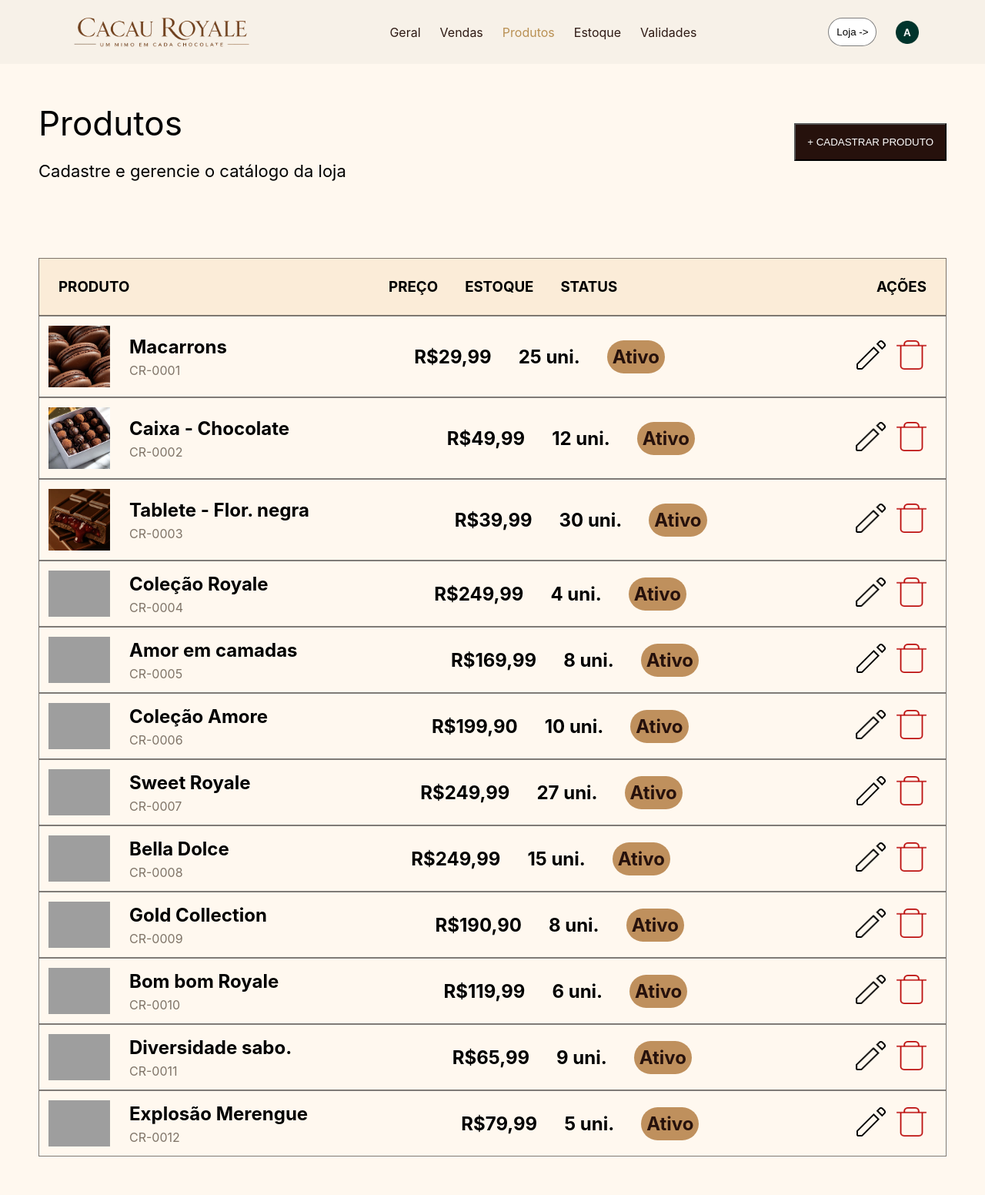
After one commit to prandineluiza/cacau-royale, a PHP site: page /produtos.html in a window 1280 px wide. The commit adds this page. Shown: the whole page at 77% size. Run offline with PHP 8.4, Linux system fonts and the light colour scheme; grey boxes are pictures that could not be loaded.

Commit message:
produtos gerais

```diff
--- /dev/null
+++ b/css/produtos.css
@@ -0,0 +1,149 @@
+*{
+    margin: 0%;
+    padding: 0%;
+}
+
+body{
+    background-color: #FFF8EF;
+    font-family: "Inter", sans-serif;
+}
+
+header{
+    background-color: #F7F1E8;
+    display: flex;
+    align-items: center;
+    justify-content: space-around;
+    .ativada{
+        color: #B99053;
+    }
+    img{
+        width: 250px;
+    }
+    nav{
+        display: flex;
+        align-items: center;
+        justify-content: space-around;
+        gap: 25px;
+    }
+    a{
+        color: #2E1A14;
+        text-decoration: none;
+        transition: 0.5s;
+        &:hover{
+            color: #B99053;
+        }
+    }
+    .adm{
+        display: flex;
+        align-items: center;
+        gap: 25px;
+        button{
+            padding: 10px;
+            background-color: #fff;
+            border: solid 1px #00000080;
+            border-radius: 30px;
+            cursor: pointer;
+        }
+        img{
+            width: 30px;
+            height: 30px;
+            cursor: pointer;
+        }
+    }
+}
+
+.produtos-gerais{
+    display: flex;
+    align-items: center;
+    justify-content: space-between;
+    padding: 50px;
+    button{
+        padding: 15px;
+        background-color: #26110C;
+        color: #fff;
+        cursor: pointer;
+    }
+}
+
+.text-prod{
+    font-size: 22px;
+    display: flex;
+    flex-direction: column;
+    gap: 22px;
+    h1{
+        font-weight: normal;
+    }
+    p{
+        font-weight: inherit;
+    }
+}
+
+.tabela{
+    display: flex;
+    flex-direction: column;
+    margin: 50px;
+}
+
+.colunas{
+    background-color: #FBECD8;
+    display: flex;
+    justify-content: space-between;
+    padding: 25px;
+    border: solid 1px #00000080;
+    .status{
+        display: flex;
+        gap: 35px;
+    }
+}
+
+.produtos{
+    display: flex;
+    flex-direction: column;
+}
+
+.prod{
+    display: flex;
+    align-items: center;
+    justify-content: space-between;
+    padding: 12px;
+    border: solid 1px #00000080;
+}
+
+.nome-prod{
+    display: flex;
+    align-items: center;
+    gap: 25px;
+    .cod-nome{
+        display: flex;
+        flex-direction: column;
+        gap: 6px;
+        p{
+            color: #7F7468;
+        }
+    }
+    img{
+        width: 80px;
+        height: auto;
+    }
+}
+
+.descricao{
+    display: flex;
+    align-items: center;
+    gap: 35px;
+    .pd-atv{
+        background-color: #BF905D;
+        color: #26110C;
+        padding: 7px;
+        border-radius: 22px;
+    }
+}
+
+.alteracao{
+    img{
+        width: 35%;
+        height: auto;
+        padding: 5px;
+        cursor: pointer;
+    }
+}
--- /dev/null
+++ b/produtos.html
@@ -0,0 +1,304 @@
+<!DOCTYPE html>
+<html lang="pt-br">
+
+<head>
+    <meta charset="UTF-8">
+    <meta name="viewport" content="width=device-width, initial-scale=1.0">
+    <link rel="preconnect" href="https://fonts.googleapis.com">
+    <link rel="preconnect" href="https://fonts.gstatic.com" crossorigin>
+    <link
+        href="https://fonts.googleapis.com/css2?family=Cormorant+Garamond:ital,wght@0,300..700;1,300..700&family=Montserrat:ital,wght@0,100..900;1,100..900&display=swap"
+        rel="stylesheet">
+    <link rel="stylesheet" href="css/produtos.css">
+    <title>Produtos</title>
+</head>
+
+<body>
+
+    <header>
+        <img src="imgs/logo.png" alt="">
+        <nav>
+            <a href="">Geral</a>
+            <a href="">Vendas</a>
+            <a href="" class="ativada">Produtos</a>
+            <a href="">Estoque</a>
+            <a href="">Validades</a>
+        </nav>
+        <div class="adm">
+            <button>Loja -></button>
+            <img src="imgs/conta-adm.png" alt="">
+        </div>
+    </header>
+
+    <div class="produtos-gerais">
+        <div class="text-prod">
+            <h1>Produtos</h1>
+            <p>Cadastre e gerencie o catálogo da loja</p>
+        </div>
+        <button>+ CADASTRAR PRODUTO</button>
+    </div>
+
+
+
+    <div class="tabela">
+
+        <div class="colunas">
+            <h3>PRODUTO</h3>
+            <div class="status">
+                <h3>PREÇO</h3>
+                <h3>ESTOQUE</h3>
+                <h3>STATUS</h3>
+            </div>
+            <h3>AÇÕES</h3>
+
+        </div>
+        <div class="produtos">
+            <div class="prod">
+                <div class="nome-prod">
+                    <img src="imgs/choco-1.png" alt="">
+                    <div class="cod-nome">
+                        <h2>Macarrons</h2>
+                        <p>CR-0001</p>
+                    </div>
+                </div>
+
+                <div class="descricao">
+                    <h2>R$29,99</h2>
+                    <h2>25 uni.</h2>
+                    <h2 class="pd-atv">Ativo</h2>
+                </div>
+                <div class="alteracao">
+                    <img src="imgs/lapis.png" alt="">
+                    <img src="imgs/bt-excluir.png" alt="">
+                </div>
+            </div>
+
+            <div class="prod">
+                <div class="nome-prod">
+                    <img src="imgs/choco-2.png" alt="">
+                    <div class="cod-nome">
+                        <h2>Caixa - Chocolate</h2>
+                        <p>CR-0002</p>
+                    </div>
+                </div>
+
+                <div class="descricao">
+                    <h2>R$49,99</h2>
+                    <h2>12 uni.</h2>
+                    <h2 class="pd-atv">Ativo</h2>
+                </div>
+                <div class="alteracao">
+                    <img src="imgs/lapis.png" alt="">
+                    <img src="imgs/bt-excluir.png" alt="">
+                </div>
+            </div>
+
+            <div class="prod">
+                <div class="nome-prod">
+                    <img src="imgs/choco-3.png" alt="">
+                    <div class="cod-nome">
+                        <h2>Tablete - Flor. negra</h2>
+                        <p>CR-0003</p>
+                    </div>
+                </div>
+
+                <div class="descricao">
+                    <h2>R$39,99</h2>
+                    <h2>30 uni.</h2>
+                    <h2 class="pd-atv">Ativo</h2>
+                </div>
+                <div class="alteracao">
+                    <img src="imgs/lapis.png" alt="">
+                    <img src="imgs/bt-excluir.png" alt="">
+                </div>
+            </div>
+
+            <div class="prod">
+                <div class="nome-prod">
+                    <img src="imgs/choco-4.png" alt="">
+                    <div class="cod-nome">
+                        <h2>Coleção Royale</h2>
+                        <p>CR-0004</p>
+                    </div>
+                </div>
+
+                <div class="descricao">
+                    <h2>R$249,99</h2>
+                    <h2>4 uni.</h2>
+                    <h2 class="pd-atv">Ativo</h2>
+                </div>
+                <div class="alteracao">
+                    <img src="imgs/lapis.png" alt="">
+                    <img src="imgs/bt-excluir.png" alt="">
+                </div>
+            </div>
+
+            <div class="prod">
+                <div class="nome-prod">
+                    <img src="imgs/choco-5.png" alt="">
+                    <div class="cod-nome">
+                        <h2>Amor em camadas</h2>
+                        <p>CR-0005</p>
+                    </div>
+                </div>
+
+                <div class="descricao">
+                    <h2>R$169,99</h2>
+                    <h2>8 uni.</h2>
+                    <h2 class="pd-atv">Ativo</h2>
+                </div>
+                <div class="alteracao">
+                    <img src="imgs/lapis.png" alt="">
+                    <img src="imgs/bt-excluir.png" alt="">
+                </div>
+            </div>
+
+            <div class="prod">
+                <div class="nome-prod">
+                    <img src="imgs/choco-6.png" alt="">
+                    <div class="cod-nome">
+                        <h2>Coleção Amore</h2>
+                        <p>CR-0006</p>
+                    </div>
+                </div>
+
+                <div class="descricao">
+                    <h2>R$199,90</h2>
+                    <h2>10 uni.</h2>
+                    <h2 class="pd-atv">Ativo</h2>
+                </div>
+                <div class="alteracao">
+                    <img src="imgs/lapis.png" alt="">
+                    <img src="imgs/bt-excluir.png" alt="">
+                </div>
+            </div>
+
+            <div class="prod">
+                <div class="nome-prod">
+                    <img src="imgs/choco-7.png" alt="">
+                    <div class="cod-nome">
+                        <h2>Sweet Royale</h2>
+                        <p>CR-0007</p>
+                    </div>
+                </div>
+
+                <div class="descricao">
+                    <h2>R$249,99</h2>
+                    <h2>27 uni.</h2>
+                    <h2 class="pd-atv">Ativo</h2>
+                </div>
+                <div class="alteracao">
+                    <img src="imgs/lapis.png" alt="">
+                    <img src="imgs/bt-excluir.png" alt="">
+                </div>
+            </div>
+
+            <div class="prod">
+                <div class="nome-prod">
+                    <img src="imgs/choco-8.png" alt="">
+                    <div class="cod-nome">
+                        <h2>Bella Dolce</h2>
+                        <p>CR-0008</p>
+                    </div>
+                </div>
+
+                <div class="descricao">
+                    <h2>R$249,99</h2>
+                    <h2>15 uni.</h2>
+                    <h2 class="pd-atv">Ativo</h2>
+                </div>
+                <div class="alteracao">
+                    <img src="imgs/lapis.png" alt="">
+                    <img src="imgs/bt-excluir.png" alt="">
+                </div>
+            </div>
+
+            <div class="prod">
+                <div class="nome-prod">
+                    <img src="imgs/choco-9.png" alt="">
+                    <div class="cod-nome">
+                        <h2>Gold Collection</h2>
+                        <p>CR-0009</p>
+                    </div>
+                </div>
+
+                <div class="descricao">
+                    <h2>R$190,90</h2>
+                    <h2>8 uni.</h2>
+                    <h2 class="pd-atv">Ativo</h2>
+                </div>
+                <div class="alteracao">
+                    <img src="imgs/lapis.png" alt="">
+                    <img src="imgs/bt-excluir.png" alt="">
+                </div>
+            </div>
+
+            <div class="prod">
+                <div class="nome-prod">
+                    <img src="imgs/choco-10.png" alt="">
+                    <div class="cod-nome">
+                        <h2>Bom bom Royale</h2>
+                        <p>CR-0010</p>
+                    </div>
+                </div>
+
+                <div class="descricao">
+                    <h2>R$119,99</h2>
+                    <h2>6 uni.</h2>
+                    <h2 class="pd-atv">Ativo</h2>
+                </div>
+                <div class="alteracao">
+                    <img src="imgs/lapis.png" alt="">
+                    <img src="imgs/bt-excluir.png" alt="">
+                </div>
+            </div>
+
+            <div class="prod">
+                <div class="nome-prod">
+                    <img src="imgs/choco-11.png" alt="">
+                    <div class="cod-nome">
+                        <h2>Diversidade sabo.</h2>
+                        <p>CR-0011</p>
+                    </div>
+                </div>
+
+                <div class="descricao">
+                    <h2>R$65,99</h2>
+                    <h2>9 uni.</h2>
+                    <h2 class="pd-atv">Ativo</h2>
+                </div>
+                <div class="alteracao">
+                    <img src="imgs/lapis.png" alt="">
+                    <img src="imgs/bt-excluir.png" alt="">
+                </div>
+            </div>
+
+            <div class="prod">
+                <div class="nome-prod">
+                    <img src="imgs/choco-12.png" alt="">
+                    <div class="cod-nome">
+                        <h2>Explosão Merengue</h2>
+                        <p>CR-0012</p>
+                    </div>
+                </div>
+
+                <div class="descricao">
+                    <h2>R$79,99</h2>
+                    <h2>5 uni.</h2>
+                    <h2 class="pd-atv">Ativo</h2>
+                </div>
+                <div class="alteracao">
+                    <img src="imgs/lapis.png" alt="">
+                    <img src="imgs/bt-excluir.png" alt="">
+                </div>
+            </div>
+
+        </div>
+    </div>
+
+
+
+
+</body>
+
+</html>
```
Also changed, not shown: css/inicio.css (+49 -15 lines), imgs/bt-excluir.png (added), imgs/conta-adm.png (added), imgs/lapis.png (added).
